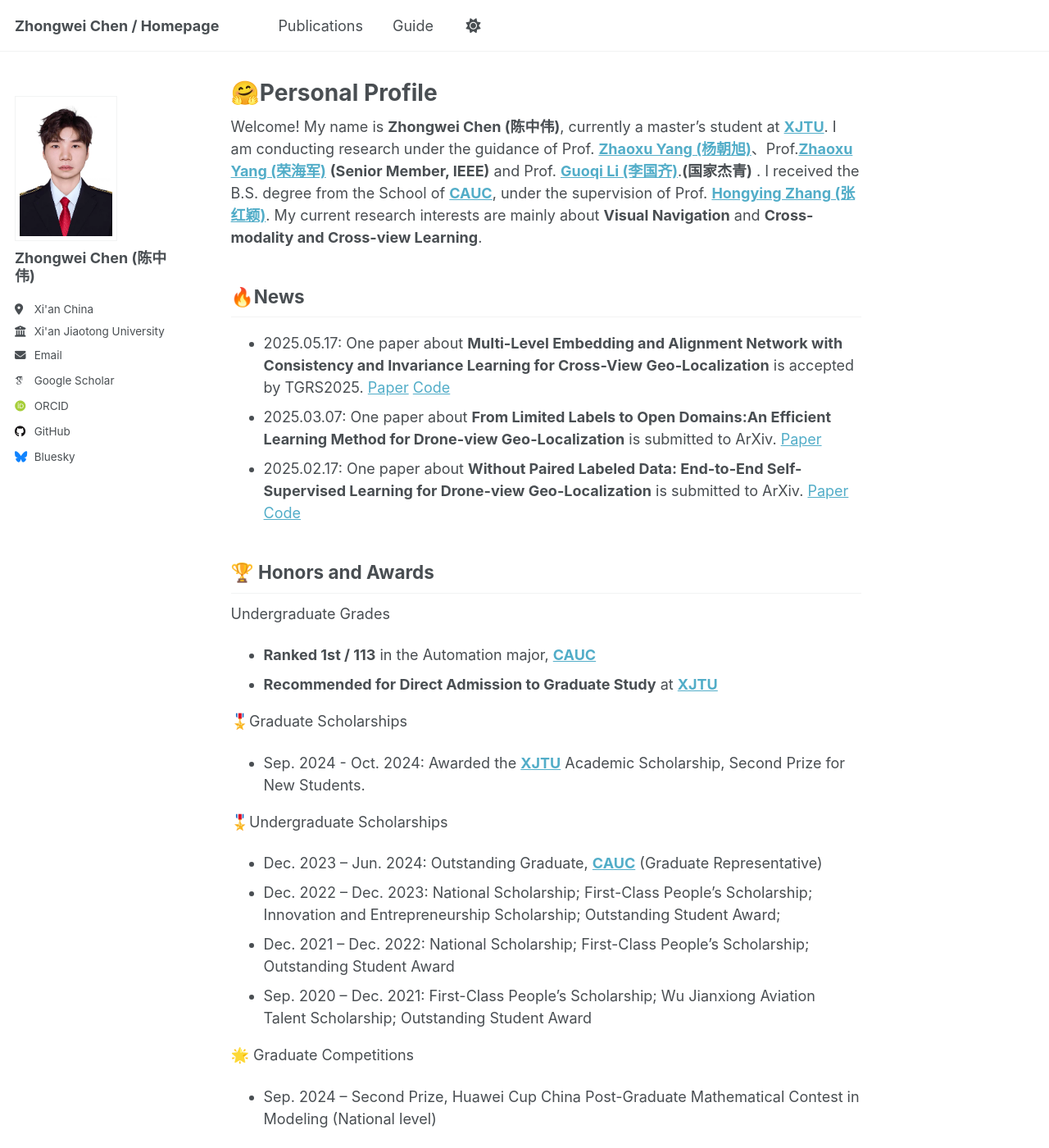
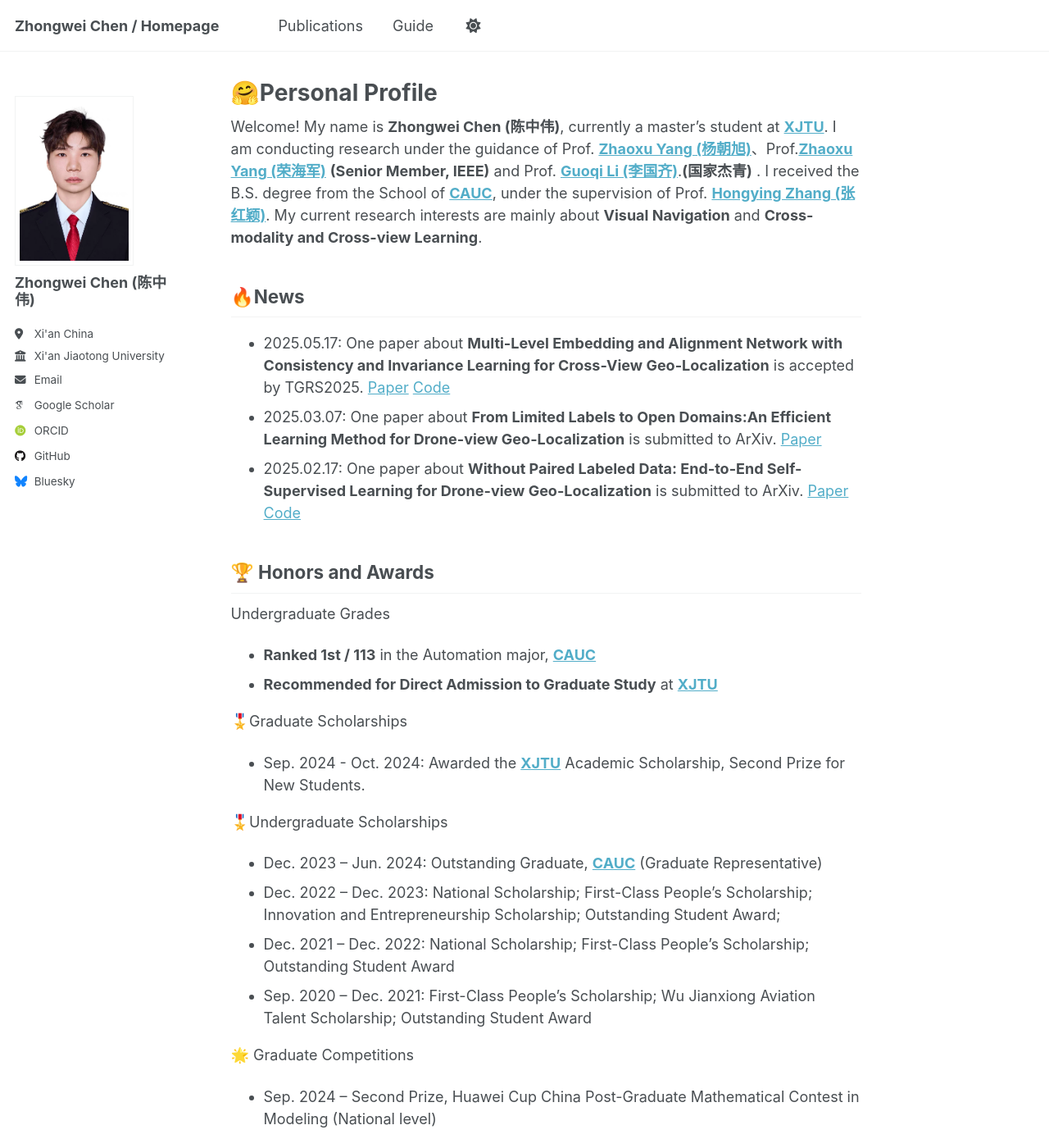
Before and after one commit to ISChenawei/ISChenawei.github.io, a Jekyll site: the page built from _pages/about.md, in a window 1280 px wide and 1400 px high. Shown: the whole window at 82% size. Built offline with Jekyll 4.4.1, drawn with Linux system fonts in a browser that asks for light colours; some web fonts are replaced; a script that is not in the unit is left out.

Commit message:
Update _sidebar.scss

```diff
--- a/_sass/layout/_sidebar.scss
+++ b/_sass/layout/_sidebar.scss
@@ -94,7 +94,7 @@
   }
 
   img {
-    max-width: 125px;
+    max-width: 145px;
     border-radius: 0%;
 
     @include breakpoint($large) {
```
